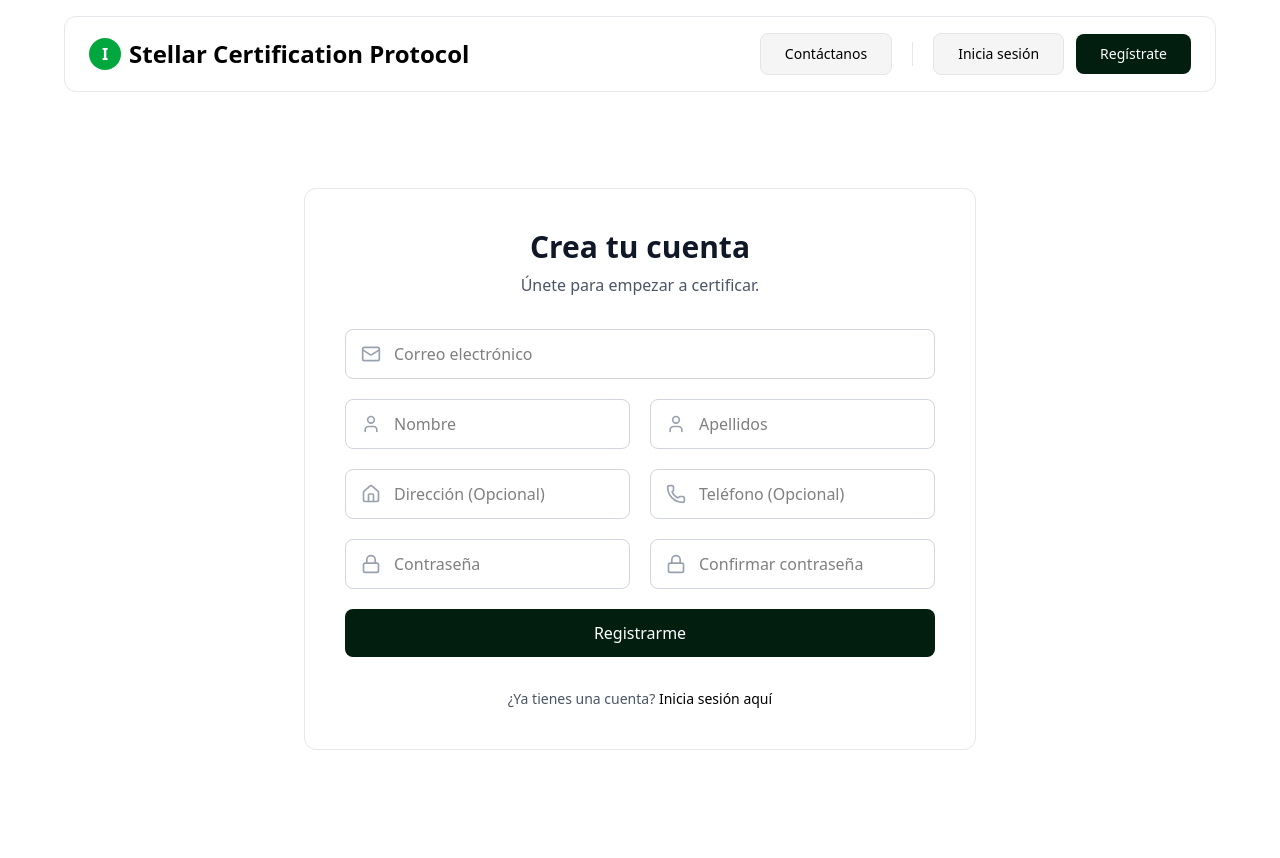
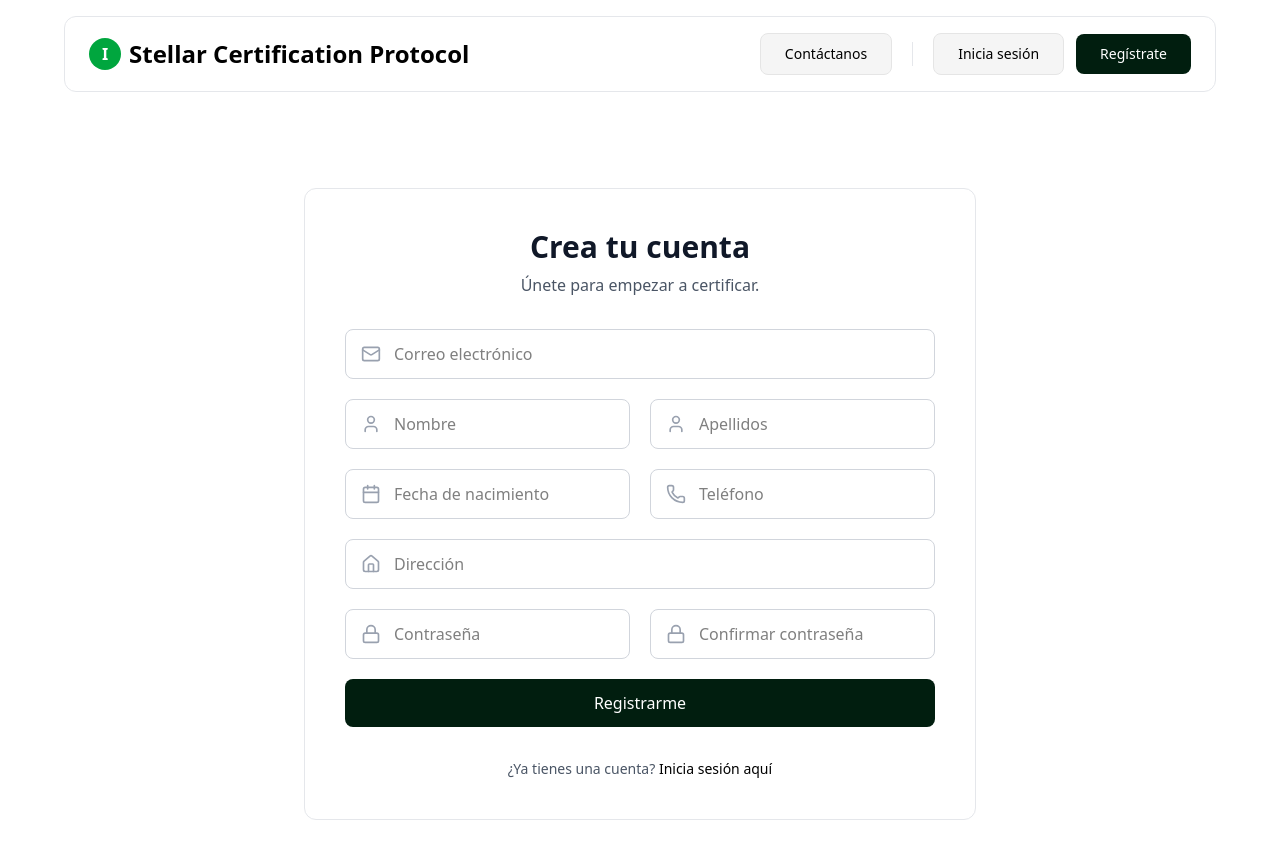
Before and after one commit to AndresilloDev/CertificationsId-StellarBased, a React app in the folder frontend/: page /register in a window 1280 px wide. Shown: the top 858 px of the page. Before the commit the page ends 830 px from the top, so only its background shows below. Built offline with nearby package versions, Linux system fonts and the light colour scheme; the HTML template or start-up script is replaced by a standard one.

Commit message:
Initial commit - frontend

```diff
--- a/frontend/package.json
+++ b/frontend/package.json
@@ -14,6 +14,7 @@
     "axios": "^1.13.1",
     "lucide-react": "^0.548.0",
     "react": "^19.1.1",
+    "react-datepicker": "^8.8.0",
     "react-dom": "^19.1.1",
     "react-icons": "^5.5.0",
     "react-router-dom": "^7.9.5"
--- a/frontend/src/main.jsx
+++ b/frontend/src/main.jsx
@@ -2,6 +2,7 @@ import React from 'react';
 import ReactDOM from 'react-dom/client';
 import { BrowserRouter } from 'react-router-dom';
 import { AuthProvider } from './context/AuthContext';
+import "react-datepicker/dist/react-datepicker.css";
 import App from './App';
 import './index.css';
 
--- a/frontend/src/pages/RegisterPage/index.jsx
+++ b/frontend/src/pages/RegisterPage/index.jsx
@@ -1,9 +1,9 @@
-// src/pages/RegisterPage/index.jsx
-
 import React, { useState } from "react";
 import { Link } from "react-router-dom";
-import { Mail, Lock, User, Home, Phone } from "lucide-react";
-import Header from "../../components/Header"; // Asumiendo esta ruta
+import { Mail, Lock, User, Home, Phone, Calendar } from "lucide-react";
+import Header from "../../components/Header";
+
+import DatePicker from "react-datepicker";
 
 export default function RegisterPage() {
   const [isMenuOpen, setIsMenuOpen] = useState(false);
@@ -11,26 +11,35 @@ export default function RegisterPage() {
     email: "",
     firstName: "",
     lastName: "",
+    birthday: null,
     address: "",
     phone: "",
     password: "",
     confirmPassword: "",
   });
 
-  // Handler genérico para actualizar el estado
+  // Handler genérico para inputs de texto
   const onChange = (e) => {
     setFormData({ ...formData, [e.target.name]: e.target.value });
+  };
+
+  // Handler específico para el DatePicker
+  const onDateChange = (date) => {
+    setFormData({ ...formData, birthday: date });
   };
 
   const handleSubmit = (e) => {
     e.preventDefault();
     if (formData.password !== formData.confirmPassword) {
       console.error("Las contraseñas no coinciden");
-      // TODO: Mostrar error al usuario
       return;
     }
-    console.log("Registrando usuario con:", formData);
-    // TODO: Lógica de API (axios.post)
+    // El 'formData.birthday' será un objeto Date de JavaScript.
+    // Parala API (convertirlo a ISO string)
+    console.log("Registrando usuario con:", {
+      ...formData,
+      birthday: formData.birthday ? formData.birthday.toISOString() : null,
+    });
   };
 
   return (
@@ -40,7 +49,7 @@ export default function RegisterPage() {
 
       {/* Main Content */}
       <main className="flex items-center justify-center py-12 md:py-20 px-4">
-        {/* Form Box - Aumentado a max-w-2xl para el grid */}
+        {/* Form Box - max-w-2xl */}
         <div className="w-full max-w-2xl p-8 md:p-10 border border-gray-200 rounded-xl bg-white">
           {/* Title */}
           <div className="text-center">
@@ -105,24 +114,29 @@ export default function RegisterPage() {
               </div>
             </div>
 
-            {/* Grid: Dirección y Teléfono */}
+            {/* Grid: Fecha de Nacimiento y Teléfono */}
             <div className="grid grid-cols-1 sm:grid-cols-2 gap-5">
-              {/* Input: Dirección (Opcional) */}
+              {/* Input: Fecha de Nacimiento (DatePicker) */}
               <div className="relative">
-                <span className="absolute left-4 top-1/2 -translate-y-1/2 text-gray-400">
-                  <Home size={20} />
+                <span className="absolute left-4 top-1/2 -translate-y-1/2 text-gray-400 z-10">
+                  <Calendar size={20} />
                 </span>
-                <input
-                  type="text"
-                  name="address"
-                  value={formData.address}
-                  onChange={onChange}
-                  placeholder="Dirección (Opcional)"
+                <DatePicker
+                  selected={formData.birthday}
+                  onChange={onDateChange}
+                  placeholderText="Fecha de nacimiento"
+                  dateFormat="dd/MM/yyyy"
+                  showYearDropdown
+                  scrollableYearDropdown
+                  yearDropdownItemNumber={100}
+                  maxDate={new Date()}
+                  required
                   className="w-full pl-12 pr-4 py-3 border border-gray-300 rounded-lg focus:outline-none focus:ring-2 focus:ring-black/50 transition duration-200"
+                  wrapperClassName="w-full"
                 />
               </div>
 
-              {/* Input: Teléfono (Opcional) */}
+              {/* Input: Teléfono */}
               <div className="relative">
                 <span className="absolute left-4 top-1/2 -translate-y-1/2 text-gray-400">
                   <Phone size={20} />
@@ -132,10 +146,27 @@ export default function RegisterPage() {
                   name="phone"
                   value={formData.phone}
                   onChange={onChange}
-                  placeholder="Teléfono (Opcional)"
+                  placeholder="Teléfono"
+                  required
                   className="w-full pl-12 pr-4 py-3 border border-gray-300 rounded-lg focus:outline-none focus:ring-2 focus:ring-black/50 transition duration-200"
                 />
               </div>
+            </div>
+
+            {/* Input: Dirección (Full width) */}
+            <div className="relative">
+              <span className="absolute left-4 top-1/2 -translate-y-1/2 text-gray-400">
+                <Home size={20} />
+              </span>
+              <input
+                type="text"
+                name="address"
+                value={formData.address}
+                onChange={onChange}
+                placeholder="Dirección"
+                required
+                className="w-full pl-12 pr-4 py-3 border border-gray-300 rounded-lg focus:outline-none focus:ring-2 focus:ring-black/50 transition duration-200"
+              />
             </div>
 
             {/* Grid: Contraseñas */}
```
Also changed, not shown: 1 other file (tests, documents, lock files or other folders).
